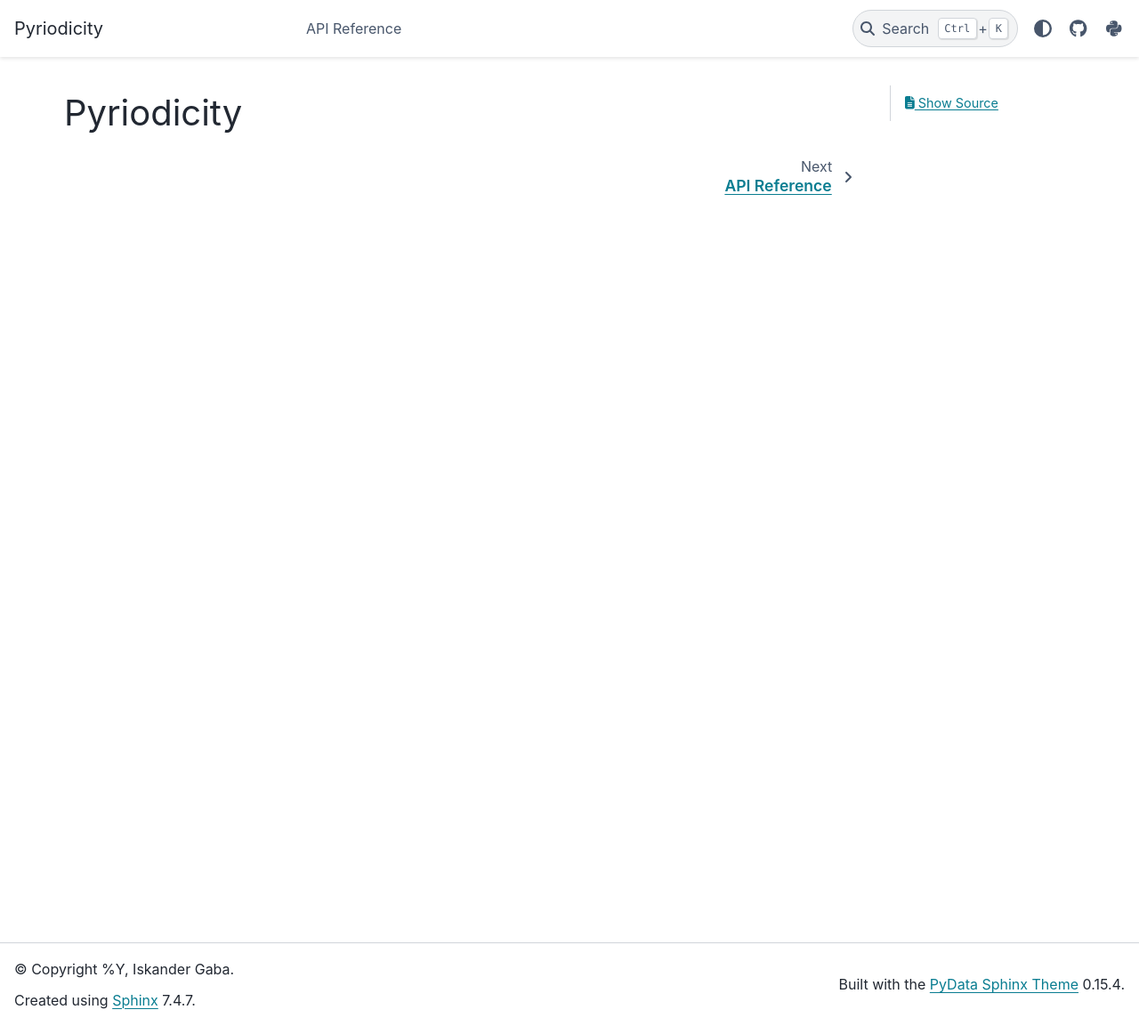
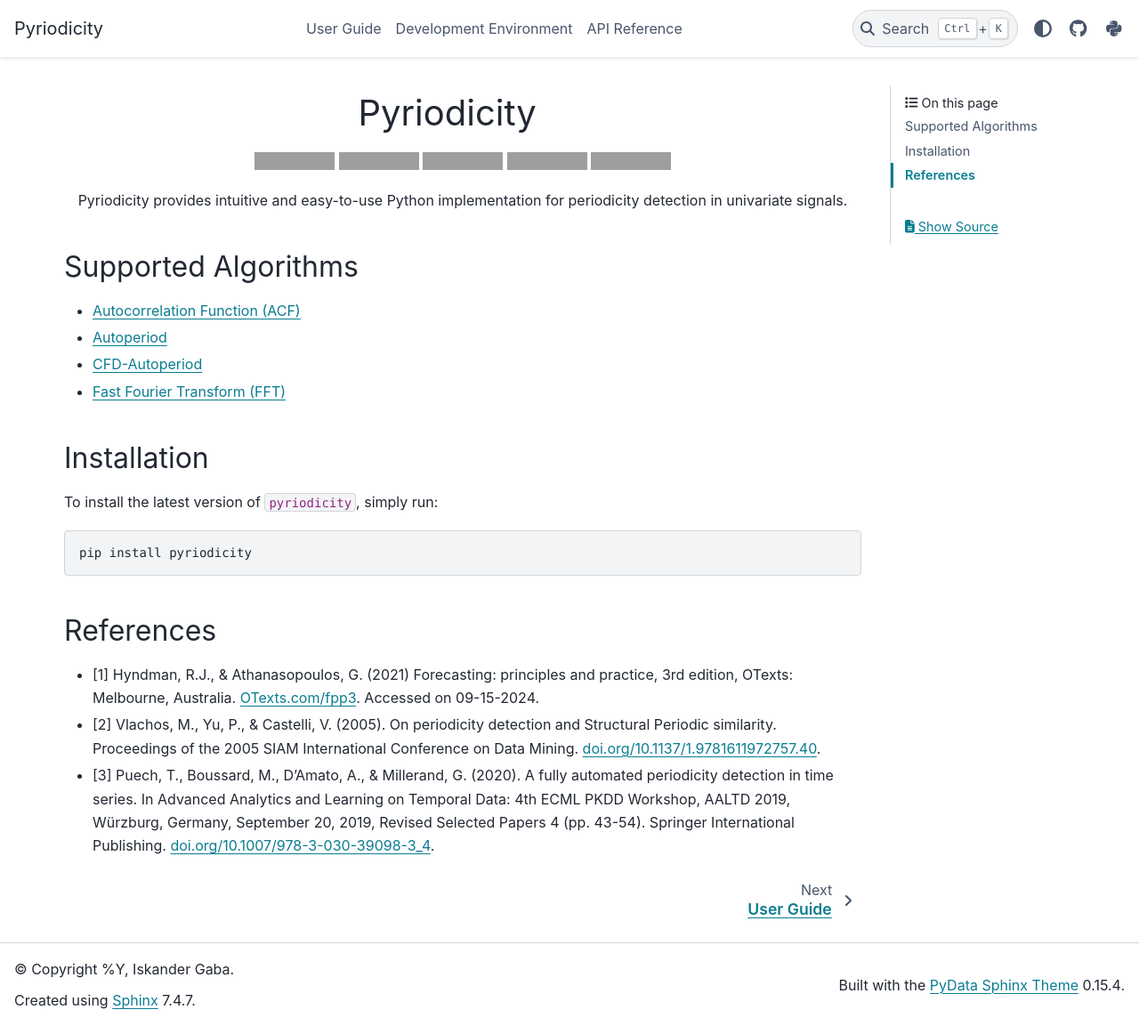
Before and after one commit to iskandergaba/pyriodicity, a Sphinx documentation site: the page built from docs/index.rst, in a window 1280 px wide and 1153 px high. Shown: the whole window at 89% size. Built offline with Sphinx 7.4.7 and the PyData theme 0.15.4, drawn with Linux system fonts in a browser that asks for light colours; grey boxes are pictures that could not be loaded.

```diff
--- a/docs/api.rst
+++ b/docs/api.rst
@@ -1,6 +1,5 @@
-==============
 API Reference
-==============
+-------------
 
 .. currentmodule:: pyriodicity
 
--- a/docs/index.rst
+++ b/docs/index.rst
@@ -1,9 +1,66 @@
-===========
+.. raw:: html
+
+   <div style="text-align: center;">
+
 Pyriodicity
-===========
+-----------
+
+|PyPI Version| |PyPI - Python Version| |GitHub License| |CI Build| |Codecov|
+
+Pyriodicity provides intuitive and easy-to-use Python implementation for periodicity detection in univariate signals.
+
+.. raw:: html
+
+   </div>
+
+Supported Algorithms
+~~~~~~~~~~~~~~~~~~~~
+
+- `Autocorrelation Function (ACF) <https://otexts.com/fpp3/acf.html>`__
+- `Autoperiod <https://doi.org/10.1137/1.9781611972757.40>`__
+- `CFD-Autoperiod <https://doi.org/10.1007/978-3-030-39098-3_4>`__
+- `Fast Fourier Transform (FFT) <https://otexts.com/fpp3/useful-predictors.html#fourier-series>`__
+
+Installation
+~~~~~~~~~~~~
+
+To install the latest version of ``pyriodicity``, simply run:
+
+.. code:: shell
+
+   pip install pyriodicity
+
+References
+~~~~~~~~~~
+
+-  [1] Hyndman, R.J., & Athanasopoulos, G. (2021) Forecasting:
+   principles and practice, 3rd edition, OTexts: Melbourne, Australia.
+   `OTexts.com/fpp3 <https://otexts.com/fpp3>`__. Accessed on
+   09-15-2024.
+-  [2] Vlachos, M., Yu, P., & Castelli, V. (2005). On periodicity
+   detection and Structural Periodic similarity. Proceedings of the 2005
+   SIAM International Conference on Data Mining.
+   `doi.org/10.1137/1.9781611972757.40 <https://doi.org/10.1137/1.9781611972757.40>`__.
+-  [3] Puech, T., Boussard, M., D'Amato, A., & Millerand, G. (2020). A
+   fully automated periodicity detection in time series. In Advanced
+   Analytics and Learning on Temporal Data: 4th ECML PKDD Workshop,
+   AALTD 2019, Würzburg, Germany, September 20, 2019, Revised Selected
+   Papers 4 (pp. 43-54). Springer International Publishing.
+   `doi.org/10.1007/978-3-030-39098-3_4 <https://doi.org/10.1007/978-3-030-39098-3_4>`__.
 
 .. toctree::
    :hidden:
    :titlesonly:
 
+   guide
+   environment
    api
+
+.. |PyPI Version| image:: https://img.shields.io/pypi/v/pyriodicity.svg?label=PyPI
+   :target: https://pypi.org/project/pyriodicity/
+.. |PyPI - Python Version| image:: https://img.shields.io/pypi/pyversions/pyriodicity?label=Python
+.. |GitHub License| image:: https://img.shields.io/github/license/iskandergaba/pyriodicity?label=License
+.. |CI Build| image:: https://github.com/iskandergaba/pyriodicity/actions/workflows/ci.yml/badge.svg
+   :target: https://github.com/iskandergaba/pyriodicity/actions/workflows/ci.yml
+.. |Codecov| image:: https://codecov.io/gh/iskandergaba/pyriodicity/graph/badge.svg?token=D5F3PKSOEK
+   :target: https://codecov.io/gh/iskandergaba/pyriodicity
```
Also changed, not shown: docs/environment.rst (added, +42 -0 lines), docs/guide.rst (added, +34 -0 lines).
